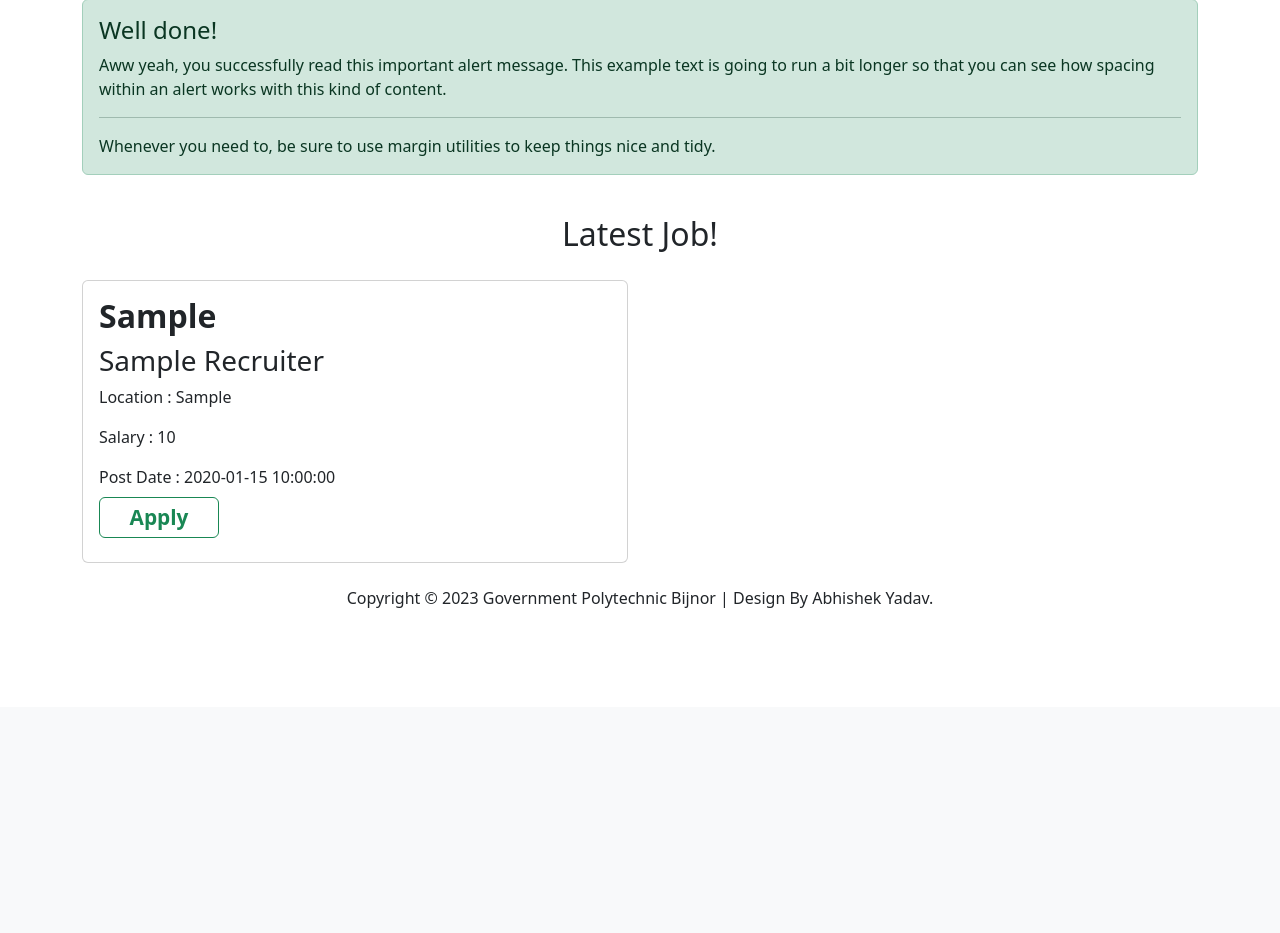
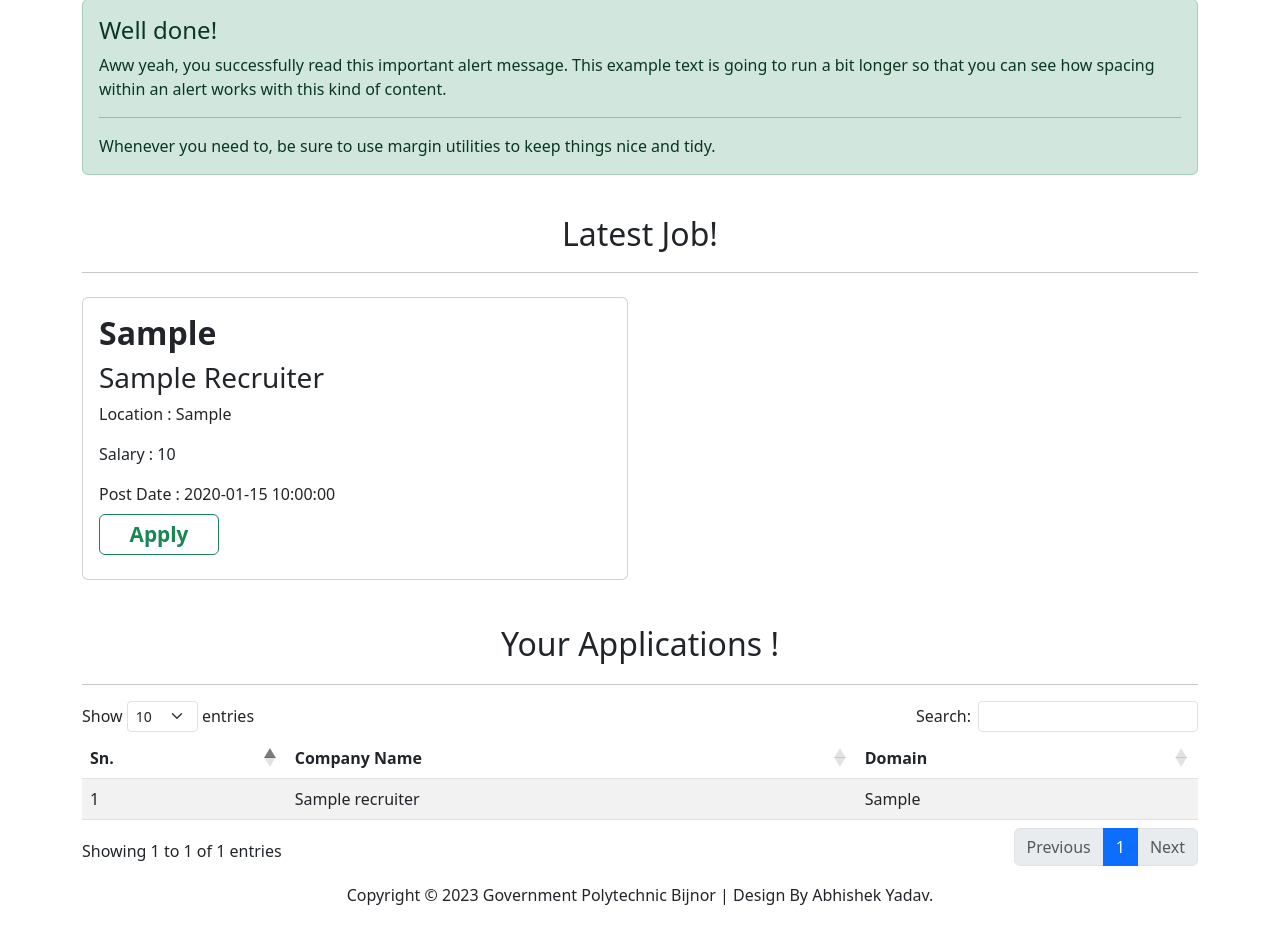
Before and after one commit to abhiyadav05/Placement-Portal, a PHP site: page /student/student_dashboard.php?st=1 in a window 1280 px wide. Shown: the part 93-1026 px from the top of the page. Before the commit the page ends 701 px from the top, so only its background shows below. Run offline with PHP 8.4, Linux system fonts and the light colour scheme; the visitor is signed in with stand-in values (Sample User, id 1); tables that the repository leaves empty or names only in its code hold one stand-in row (values such as "Sample post"); some libraries are stand-ins or nearby versions.

Commit message:
add the funtion in student dashboard to which company apply by the students

```diff
--- a/student/student_dashboard.php
+++ b/student/student_dashboard.php
@@ -13,8 +13,10 @@
     <title>Student-Dashboard</title>
     <link href="https://cdn.jsdelivr.net/npm/bootstrap@5.3.2/dist/css/bootstrap.min.css" rel="stylesheet"
         integrity="sha384-T3c6CoIi6uLrA9TneNEoa7RxnatzjcDSCmG1MXxSR1GAsXEV/Dwwykc2MPK8M2HN" crossorigin="anonymous">
-    <style>
+        <link rel="stylesheet" href="https://cdnjs.cloudflare.com/ajax/libs/twitter-bootstrap/5.3.0/css/bootstrap.min.css">
+    <link rel="stylesheet" href="https://cdn.datatables.net/1.13.7/css/dataTables.bootstrap5.min.css">
 
+   <style>
     .card .card-body h2 {
         font-weight: 600;
     }
@@ -45,16 +47,28 @@
         margin-bottom: 10px;
     }
 
-    @media screen and (max-width: 370px){
+    #menu_icon {
+        display: none;
+    }
 
-       #student_name{
-        margin-left:1px !important;
-        margin-right:1px !important;
-       }
-       #student_logout{
-        margin-left:1px !important;
-        margin-right:1px !important;
-       }
+    #menu_icon img {
+        height: 35px;
+        width: 35px;
+
+    }
+
+    @media screen and (max-width: 380px) {
+
+        #student_name {
+            margin-left: 1px !important;
+            margin-right: 1px !important;
+        }
+
+        #student_logout {
+            margin-left: 1px !important;
+            margin-right: 1px !important;
+        }
+
     }
     </style>
 </head>
@@ -83,12 +97,12 @@
 
                 }
             ?>
-            <div class="student-button">
+
+            <div id="student-button">
                 <button type="button" class="btn btn-outline-secondary" data-bs-toggle="modal"
                     data-bs-target="#staticBackdrop">
                     Edit Resume
                 </button>
-
                 <!-- Modal -->
                 <div class="modal fade justify-content-center" id="staticBackdrop" data-bs-backdrop="static"
                     data-bs-keyboard="false" tabindex="-1" aria-labelledby="staticBackdropLabel" aria-hidden="true">
@@ -136,12 +150,25 @@
     <!-- Jobs Card -->
     <div class="container " style="text-transform: capitalize;">
         <h2 class="text-center" style="margin-bottom: 19px;">Latest Job!</h2>
+        <hr>
         <div class="row">
 
             <!-- this is loop for show all the jobs -->
             <?php
            include "../partial/dbconnection.php";
-            $sql1="select * from recruiter;";
+           $student_id=$_GET['st'];
+           $student_query="select * from student where student_id='$student_id';";
+           $result=mysqli_query($conn,$student_query);
+           $student_num=mysqli_num_rows($result);
+            if($student_num==1){
+                while($student_row=mysqli_fetch_assoc($result)){
+                    $student_year=$student_row['year'];
+                    $student_branch=$student_row['branch'];
+                   }
+            }
+
+
+            $sql1="select * from recruiter WHERE FIND_IN_SET('$student_year',requirement_year) AND FIND_IN_SET('$student_branch',requirement_branch);";
             $result1=mysqli_query($conn,$sql1);
             $num=mysqli_num_rows($result1);
             if($num>0){
@@ -151,6 +178,10 @@
                 $company_name=$row['company_name'];
                 $location=$row['location'];
                 $salary=$row['salary'];
+                // $requirement_year=['requirement_year'];
+                // $requirement_branch=['requirement_branch'];
+                // echo $requirement_year;
+                // echo $requirement_branch;
                 $post_date=$row['post_date'];
                 echo ' <div class="col-sm-6 my-2">
               <div class="card">
@@ -169,11 +200,72 @@
               </div>';
               }
             }
+            else{
+               echo '<h3 class="text-center">No Job Uploads</h3>';
+            }
            ?>
 
 
         </div>
     </div>
+
+    <!--Student Application applied in company  -->
+
+    <div class="container" style="margin-top: 37px;">
+        <h2 class="text-center" style="margin-bottom: 20px;">Your Applications !</h2>
+        <hr>
+        <table id="application" class="table table-striped" style="width:100%">
+            <thead>
+                <tr>
+                    <th>Sn.</th>
+                    <th>Company Name</th>
+                    <th>Domain</th>
+                </tr>
+            </thead>
+            <tbody>
+
+                <?php
+            // Access the data of application in apply database where student and recruiter id are match
+            include "../partial/dbconnection.php";
+            $student_id=$_GET['st'] ;
+
+            $check_apply="select * from apply where student_id='$student_id';" ;
+            $check_result=mysqli_query($conn,$check_apply);
+            $sn=1;
+       $apply_num=mysqli_num_rows($check_result);
+           if($apply_num>0){
+              while($apply_row=mysqli_fetch_assoc($check_result)){
+                $recruiter_id=$apply_row['recruiter_id'];
+
+
+                // now access the detail of student in student database
+                $recruiter_sql="select * from recruiter where recruiter_id='$recruiter_id';";
+
+                $recruiter_result=mysqli_query($conn,$recruiter_sql);
+                while($recruiter_row=mysqli_fetch_assoc($recruiter_result)){
+                    $company_name=$recruiter_row['company_name'];
+                    $domain=$recruiter_row['domain'];
+                    echo '<tr>
+                    <td>'.$sn.'</td>
+                    <td>'.$company_name.'</td>
+                    <td>'.$domain.'</td>
+                </tr>';
+                $sn=$sn+1;
+
+            }
+
+        }
+
+    }
+          ?>
+
+            </tbody>
+        </table>
+    </div>
+
+
+
+
     <div class="footer text-center">
         <p>
             Copyright © 2023 Government Polytechnic Bijnor | Design By Abhishek Yadav.
@@ -182,6 +274,13 @@
     <script src="https://cdn.jsdelivr.net/npm/bootstrap@5.3.2/dist/js/bootstrap.bundle.min.js"
         integrity="sha384-C6RzsynM9kWDrMNeT87bh95OGNyZPhcTNXj1NW7RuBCsyN/o0jlpcV8Qyq46cDfL" crossorigin="anonymous">
     </script>
+     <script src="https://code.jquery.com/jquery-3.7.0.js"></script>
+    <script src="https://cdn.datatables.net/1.13.7/js/jquery.dataTables.min.js"></script>
+    <script src="https://cdn.datatables.net/1.13.7/js/dataTables.bootstrap5.min.js"></script>
+
+    <script>
+    new DataTable('#application');
+    </script>
 </body>
 
 </html>
```
Also changed, not shown: 2 other files.
